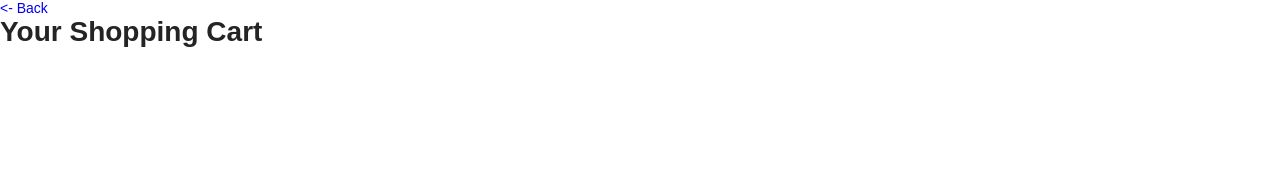
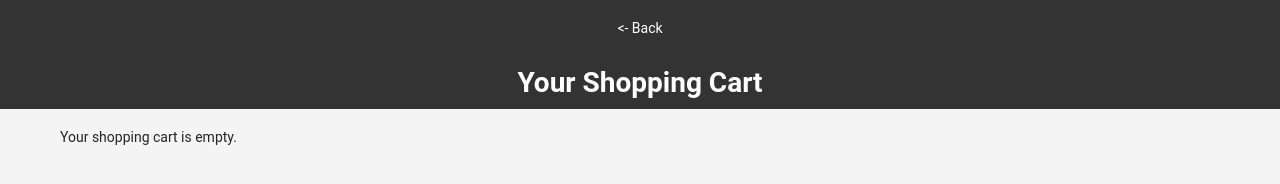
Before and after one commit to kylaoyamot/Snowplow-Shop, a plain HTML site: page cart.html in a window 1280 px wide. Drawn offline with nearby package versions, Linux system fonts and the light colour scheme; the site is published under a folder, as on GitHub Pages, so addresses that start at the root find nothing.

Commit message:
remove typos from cart.html

```diff
--- a/cart.html
+++ b/cart.html
@@ -6,7 +6,7 @@
     <meta charset="UTF-8">
     <meta name="viewport" content="width=device-width, initial-scale=1.0">
     <link rel="stylesheet" href="style.css" />
-    <link rel="stylesheet" href="/cart/cart.css" />
+    <link rel="stylesheet" href="cart/cart.css" />
 	<script src="https://code.jquery.com/jquery-3.6.4.min.js"></script>
     <title>Shopping Cart</title>
     <!-- Add any necessary CSS styles or link to external stylesheets here -->
@@ -27,6 +27,6 @@
         </div>
     </div>
 
-    <script src="/updateCart.js"></script>
+    <script src="updateCart.js"></script>
 </body>
 </html>
```
